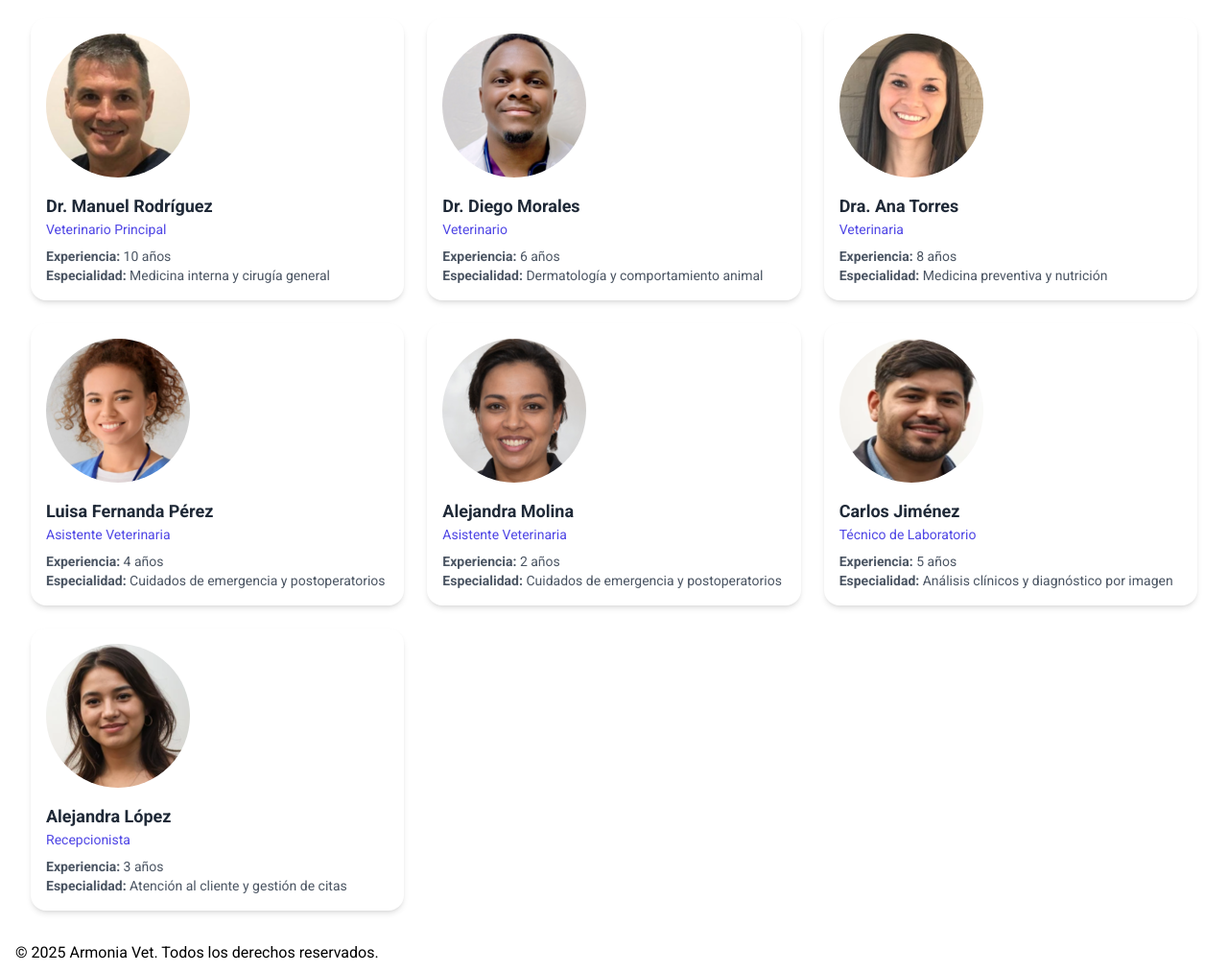
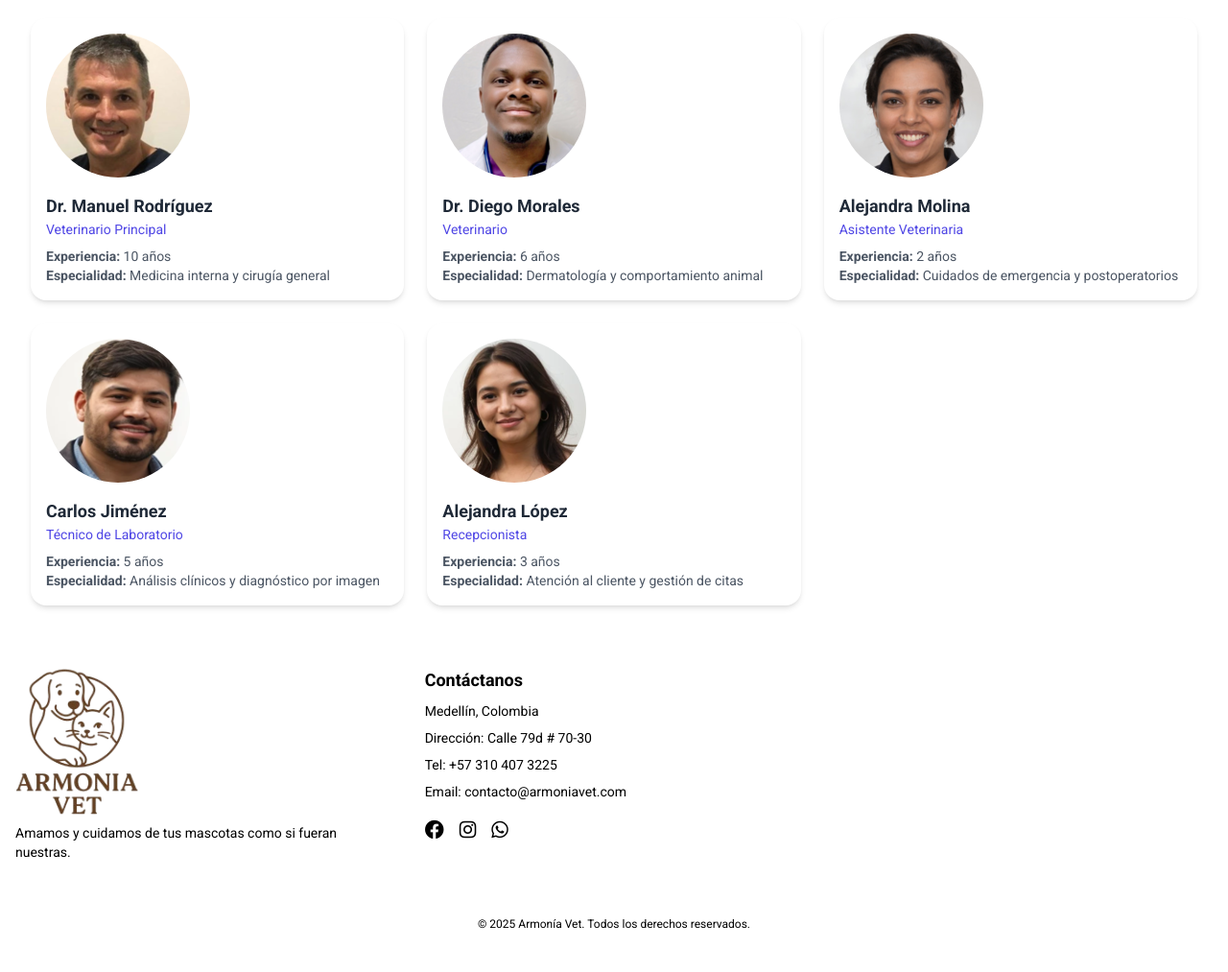
Before and after one commit to YuliaGV/armonia-vet, a plain HTML site: page quienes-somos.html in a window 1280 px wide. Shown: the part 221-1234 px from the top of the page at 96% size. Drawn offline with nearby package versions, Linux system fonts and the light colour scheme.

Commit message:
footer-and-map

```diff
--- a/data/team.json
+++ b/data/team.json
@@ -12,20 +12,6 @@
         "experience": "6 años",
         "specialty": "Dermatología y comportamiento animal",
         "image": "assets/team/dr-diego.png"
-    },
-    {
-        "name": "Dra. Ana Torres",
-        "role": "Veterinaria",
-        "experience": "8 años",
-        "specialty": "Medicina preventiva y nutrición",
-        "image": "assets/team/dra-ana.png"
-    },
-    {
-        "name": "Luisa Fernanda Pérez",
-        "role": "Asistente Veterinaria",
-        "experience": "4 años",
-        "specialty": "Cuidados de emergencia y postoperatorios",
-        "image": "assets/team/luisa-perez.png"
     },
     {
         "name": "Alejandra Molina",
--- a/index.html
+++ b/index.html
@@ -5,7 +5,11 @@
     <meta name="viewport" content="width=device-width, initial-scale=1.0" />
     <title>Armonía Vet</title>
     <link rel="stylesheet" href="css/styles.css" />
-    <link rel="stylesheet" href="https://use.fontawesome.com/releases/v5.12.1/css/all.css" crossorigin="anonymous">
+    <link
+      rel="stylesheet"
+      href="https://use.fontawesome.com/releases/v5.12.1/css/all.css"
+      crossorigin="anonymous"
+    />
     <link rel="preconnect" href="https://fonts.googleapis.com" />
     <link rel="preconnect" href="https://fonts.gstatic.com" crossorigin />
     <link
@@ -33,7 +37,9 @@
       <section id="hero" class="hero bg-secondary">
         <div class="container">
           <div class="hero-text">
-            <h2 class="text-3xl font-bold text-white-800 mb-4">El Mejor Cuidado para tus Compañeros Peludos</h2>
+            <h2 class="text-3xl font-bold text-white-800 mb-4">
+              El Mejor Cuidado para tus Compañeros Peludos
+            </h2>
             <p>
               En Armonía Vet, nos dedicamos al bienestar y la salud de tus
               mascotas con profesionalismo y amor en Medellín.
@@ -43,17 +49,16 @@
             >
           </div>
           <div class="hero-image">
-            <img
-              src="assets/hero-image.png"
-              alt="Imagen de perro y gato"
-            />
+            <img src="assets/hero-image.png" alt="Imagen de perro y gato" />
           </div>
         </div>
       </section>
 
       <section id="who-we-are" class="bg-primary">
         <div class="container">
-          <h2 class="text-3xl font-bold text-gray-800 mb-4">Cuidamos a tus Mascotas con Amor y Experiencia</h2>
+          <h2 class="text-3xl font-bold text-gray-800 mb-4">
+            Cuidamos a tus Mascotas con Amor y Experiencia
+          </h2>
           <p class="lead">
             Somos un equipo de veterinarios apasionados y certificados, unidos
             en el objetivo de brindar la mejor atención posible para la salud y
@@ -64,7 +69,9 @@
 
       <section id="contact" class="bg-primary">
         <div class="container">
-          <h2 class="text-3xl font-bold text-gray-800 mb-4">¿Te gustaría agendar una cita?</h2>
+          <h2 class="text-3xl font-bold text-gray-800 mb-4">
+            ¿Te gustaría agendar una cita?
+          </h2>
           <a
             href="https://wa.me/00000000000"
             class="button whatsapp-button"
@@ -77,13 +84,45 @@
       </section>
     </main>
 
-    <footer>
-      <div class="container">
-        <p>&copy; 2025 Armonia Vet. Todos los derechos reservados.</p>
+    <footer class="bg-secondary text-black py-8">
+      <div class="container mx-auto px-4 grid md:grid-cols-3 gap-8 text-sm">
+        <div>
+          <img
+            src="assets/logo.png"
+            alt="Logo de Armonía Vet"
+            class="w-32 mb-2"
+          />
+          <p>Amamos y cuidamos de tus mascotas como si fueran nuestras.</p>
+        </div>
+
+        <div>
+          <h3 class="text-lg font-semibold mb-2">Contáctanos</h3>
+          <p class="mb-2">Medellín, Colombia</p>
+           <p class="mb-2">Dirección: Calle 79d # 70-30</p>
+          <p class="mb-2">Tel: +57 310 407 3225</p>
+          <p class="mb-4">Email: contacto@armoniavet.com</p>
+          <div class="flex space-x-4 text-xl">
+            <a href="#" class="hover:text-green-400"
+              ><i class="fab fa-facebook"></i
+            ></a>
+            <a href="#" class="hover:text-green-400"
+              ><i class="fab fa-instagram"></i
+            ></a>
+            <a
+              href="https://wa.me/3104073225"
+              target="_blank"
+              class="hover:text-green-400"
+              ><i class="fab fa-whatsapp"></i
+            ></a>
+          </div>
+        </div>
+      </div>
+      <div class="border-t border-white mt-8 pt-4 text-center text-xs">
+        &copy; 2025 Armonía Vet. Todos los derechos reservados.
       </div>
     </footer>
 
-     <script src="https://cdn.tailwindcss.com"></script>
+    <script src="https://cdn.tailwindcss.com"></script>
     <script src="js/script.js"></script>
   </body>
 </html>
--- a/quienes-somos.html
+++ b/quienes-somos.html
@@ -5,7 +5,11 @@
     <meta name="viewport" content="width=device-width, initial-scale=1.0" />
     <title>Quiénes Somos</title>
     <link rel="stylesheet" href="css/styles.css" />
-    <link rel="stylesheet" href="https://use.fontawesome.com/releases/v5.12.1/css/all.css" crossorigin="anonymous">
+    <link
+      rel="stylesheet"
+      href="https://use.fontawesome.com/releases/v5.12.1/css/all.css"
+      crossorigin="anonymous"
+    />
     <link rel="preconnect" href="https://fonts.googleapis.com" />
     <link rel="preconnect" href="https://fonts.gstatic.com" crossorigin />
     <link
@@ -30,20 +34,51 @@
     </header>
 
     <main>
-        <section id="team" class="bg-secondary">
-            <div class="container">
-            <h2 class="text-3xl font-bold text-center text-gray-800 mb-8 mt-8">Conoce a Nuestro Equipo</h2>
-            <div class="team-members">
-            </div>
-            </div>
-        </section>
+      <section id="team" class="bg-secondary">
+        <div class="container">
+          <h2 class="text-3xl font-bold text-center text-gray-800 mb-8 mt-8">
+            Conoce a Nuestro Equipo
+          </h2>
+          <div class="team-members"></div>
+        </div>
+      </section>
     </main>
 
-    <footer>
-      <div class="container">
-        <p>
-          &copy; 2025 Armonia Vet. Todos los derechos reservados.
-        </p>
+    <footer class="bg-secondary text-black py-8">
+      <div class="container mx-auto px-4 grid md:grid-cols-3 gap-8 text-sm">
+        <div>
+          <img
+            src="assets/logo.png"
+            alt="Logo de Armonía Vet"
+            class="w-32 mb-2"
+          />
+          <p>Amamos y cuidamos de tus mascotas como si fueran nuestras.</p>
+        </div>
+
+        <div>
+          <h3 class="text-lg font-semibold mb-2">Contáctanos</h3>
+          <p class="mb-2">Medellín, Colombia</p>
+           <p class="mb-2">Dirección: Calle 79d # 70-30</p>
+          <p class="mb-2">Tel: +57 310 407 3225</p>
+          <p class="mb-4">Email: contacto@armoniavet.com</p>
+          <div class="flex space-x-4 text-xl">
+            <a href="#" class="hover:text-green-400"
+              ><i class="fab fa-facebook"></i
+            ></a>
+            <a href="#" class="hover:text-green-400"
+              ><i class="fab fa-instagram"></i
+            ></a>
+            <a
+              href="https://wa.me/00000000000"
+              target="_blank"
+              class="hover:text-green-400"
+              ><i class="fab fa-whatsapp"></i
+            ></a>
+          </div>
+        </div>
+      </div>
+      <div class="border-t border-white mt-8 pt-4 text-center text-xs">
+        &copy; 2025 Armonía Vet. Todos los derechos reservados.
       </div>
     </footer>
 
```
Also changed, not shown: contacto.html (+59 -12 lines), servicios.html (+48 -13 lines).
